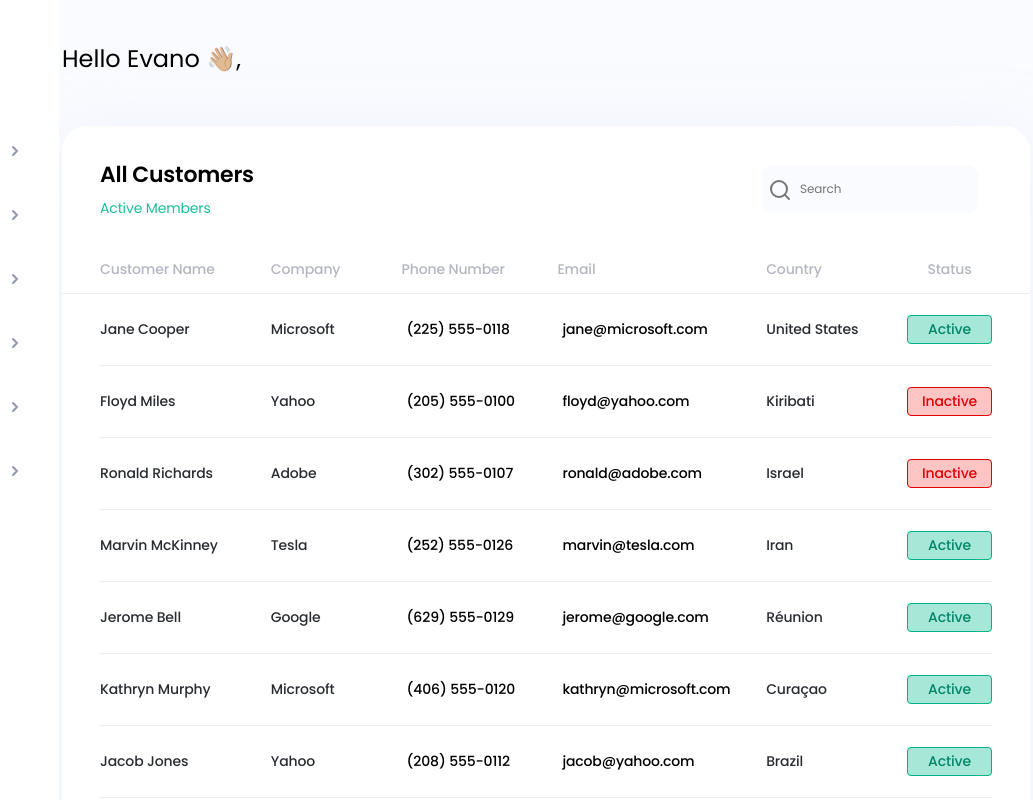
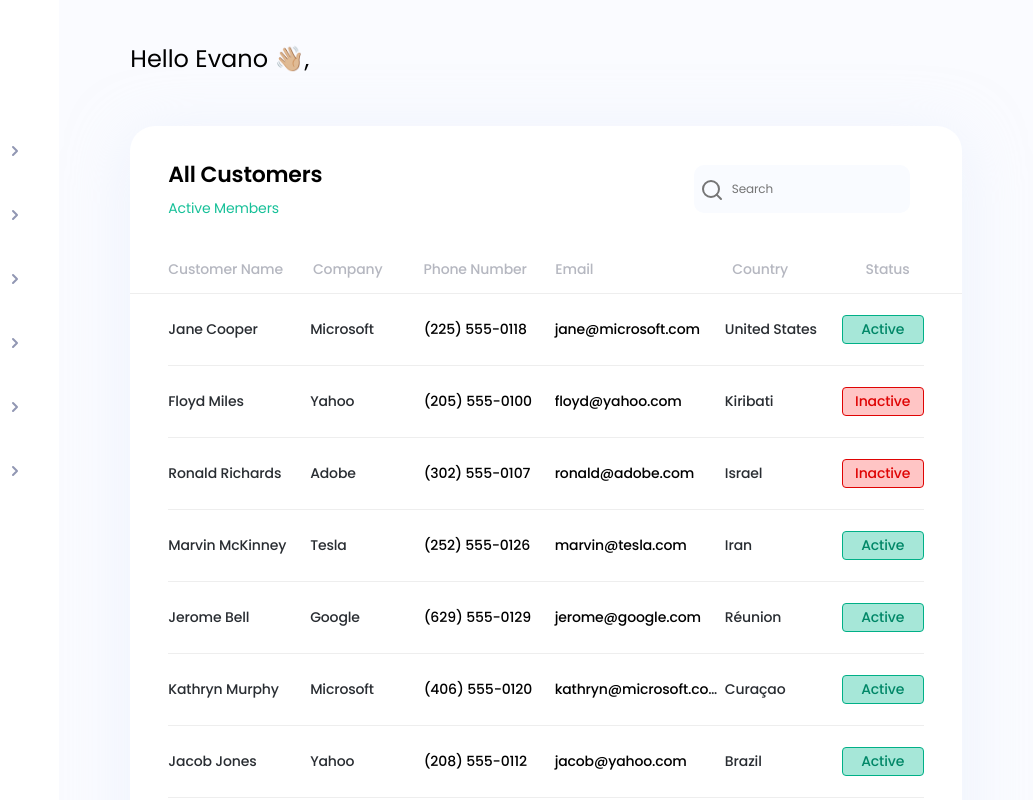
Before and after one commit to internet-unable/internet-unable.github.io, a plain HTML site: page index.html in a window 1280 px wide. Shown: the full height of the page, 247-1280 px from the left. Drawn offline with Linux system fonts and the light colour scheme.

Commit message:
Update styles.css
Small updates for main-container and table

```diff
--- a/css/styles.css
+++ b/css/styles.css
@@ -244,7 +244,7 @@ body {
     display: flex;
     flex-direction: column;
     row-gap: 50px;
-    max-width: 968px;
+    max-width: 85.362%;
     width: 100%;
     margin: 0 auto;
 }
@@ -351,6 +351,7 @@ body {
 .table__col {
     text-overflow: ellipsis;
     overflow: hidden;
+    flex-grow: 1;
 }
 
 .table__col--name {
@@ -376,6 +377,7 @@ body {
 .table__col--status {
     flex-basis: 85px;
     text-align: center;
+    flex-grow: 0;
 }
 
 .table__header .table__col {
@@ -389,6 +391,11 @@ body {
 .table__body .table__col--email,
 .table__body .table__col--phone {
     padding: 5px;
+}
+
+.table__body .table__col--status {
+    text-overflow: clip;
+    overflow: visible;
 }
 
 .table__col .member-status {
```
